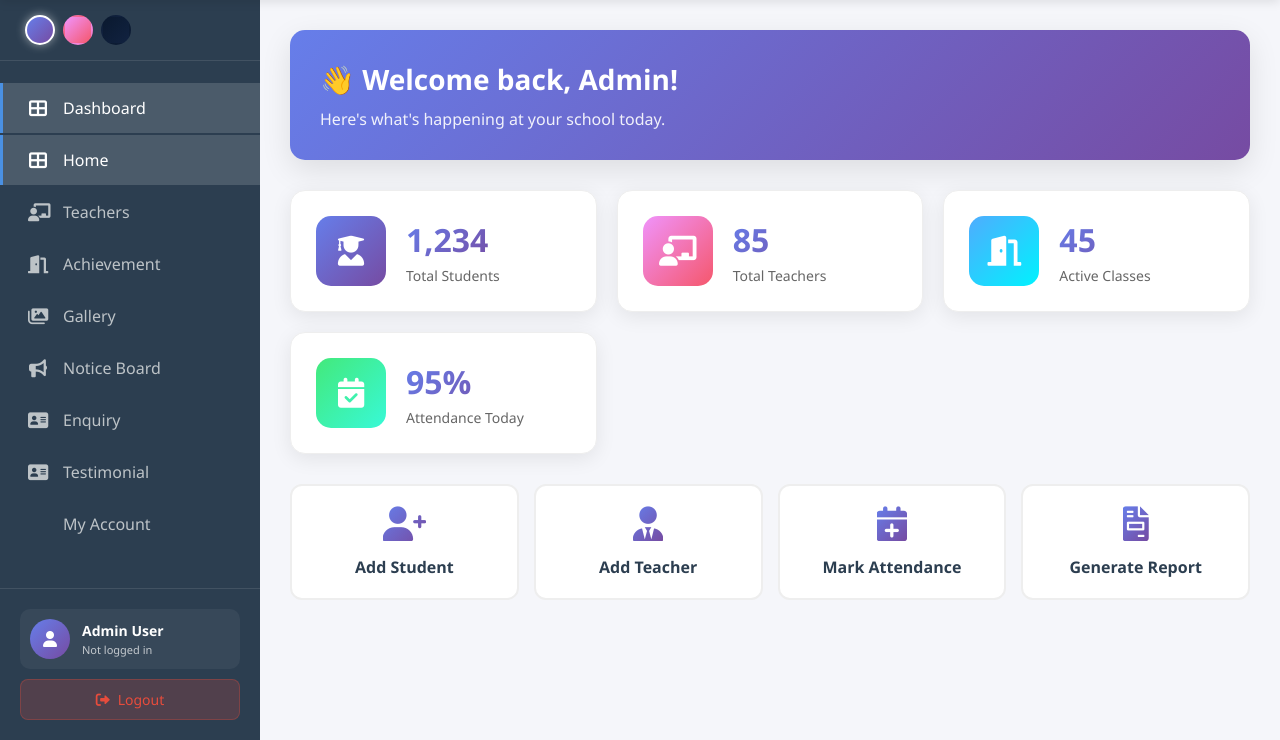
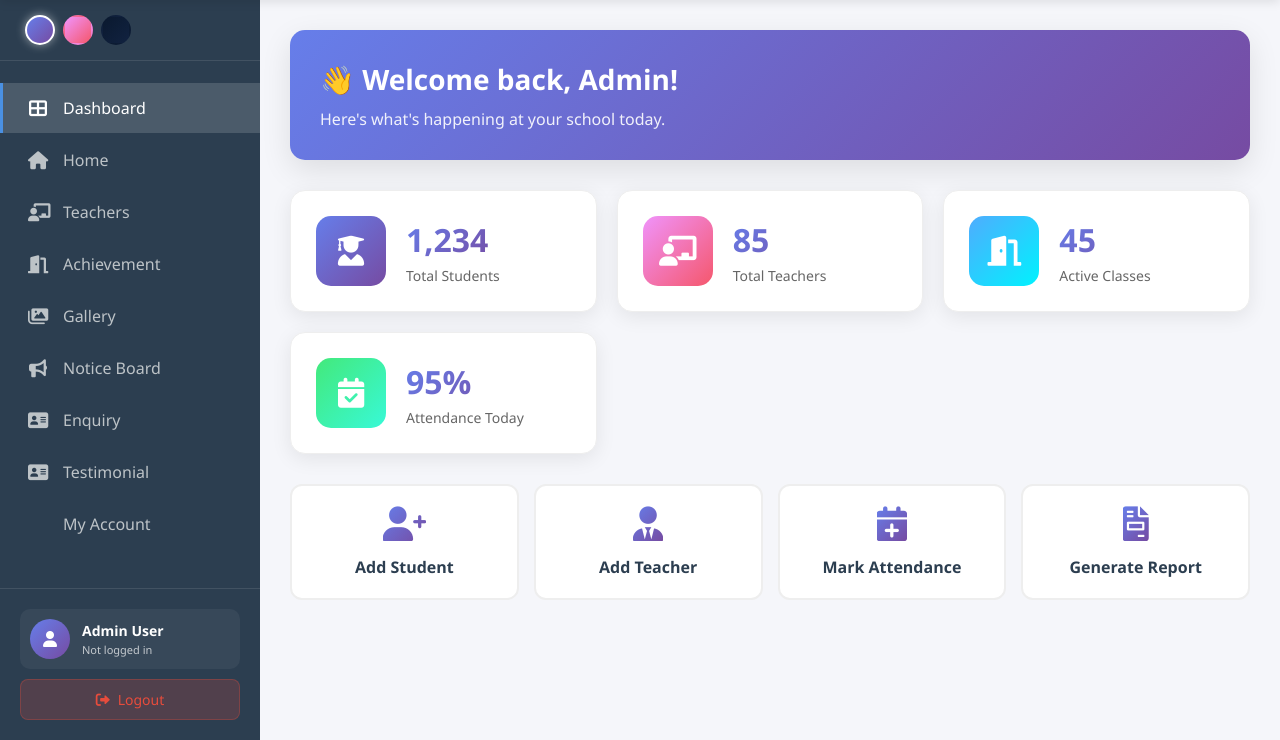
Before and after one commit to Bidyanand-sah/school, a PHP site: page /sms_teacher/frontend/admin/index.php in a window 1280 px wide. Shown: the part 60-800 px from the top of the page. Run offline with PHP 8.4, Linux system fonts and the light colour scheme; a user stored in the database is signed in.

Commit message:
this is a correct commit

```diff
--- a/frontend/comp/sidebar/sidebar.php
+++ b/frontend/comp/sidebar/sidebar.php
@@ -26,14 +26,14 @@ require_once __DIR__ . '/../../../backend/config.php';
             <i class="fas fa-th-large"></i>
             <span>Dashboard</span>
         </a>
-        <a class="menu-item active" href="<?= app_url('/home_page/index.php') ?>">
-            <i class="fas fa-th-large"></i>
-            <span>Home</span>
-        </a>
         <!-- <a class="menu-item" onclick="showSection('students')">
             <i class="fas fa-user-graduate"></i>
             <span>Students</span>
         </a> -->
+        <a class="menu-item" href="<?= app_url('/index.php') ?>">
+            <i class="fa-solid fa-house"></i>
+            <span>Home</span>
+        </a>
         <a class="menu-item" href="<?= app_url('/frontend/admin/teacher/teacher.php') ?>">
             <i class="fas fa-chalkboard-teacher"></i>
             <span>Teachers</span>
```
